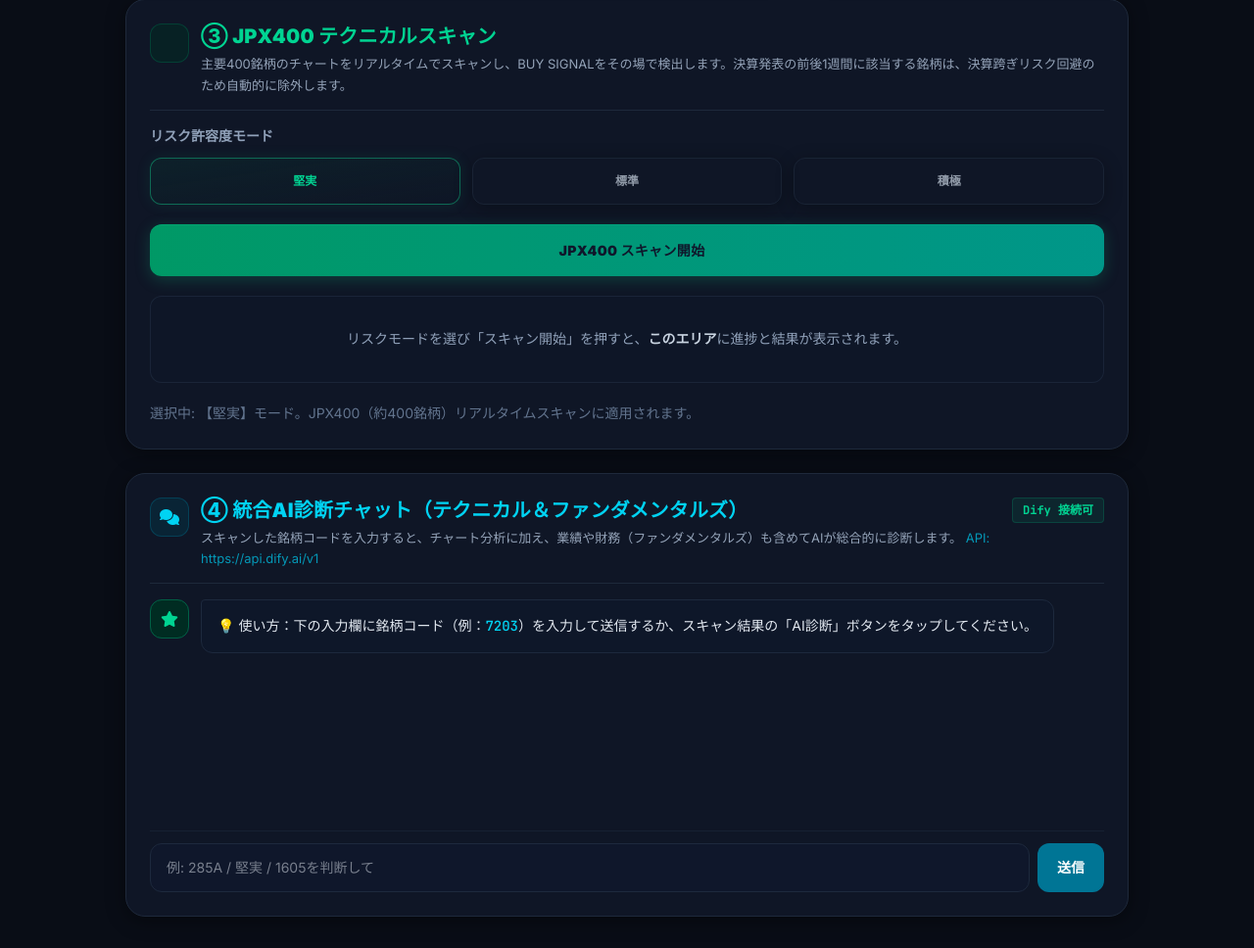
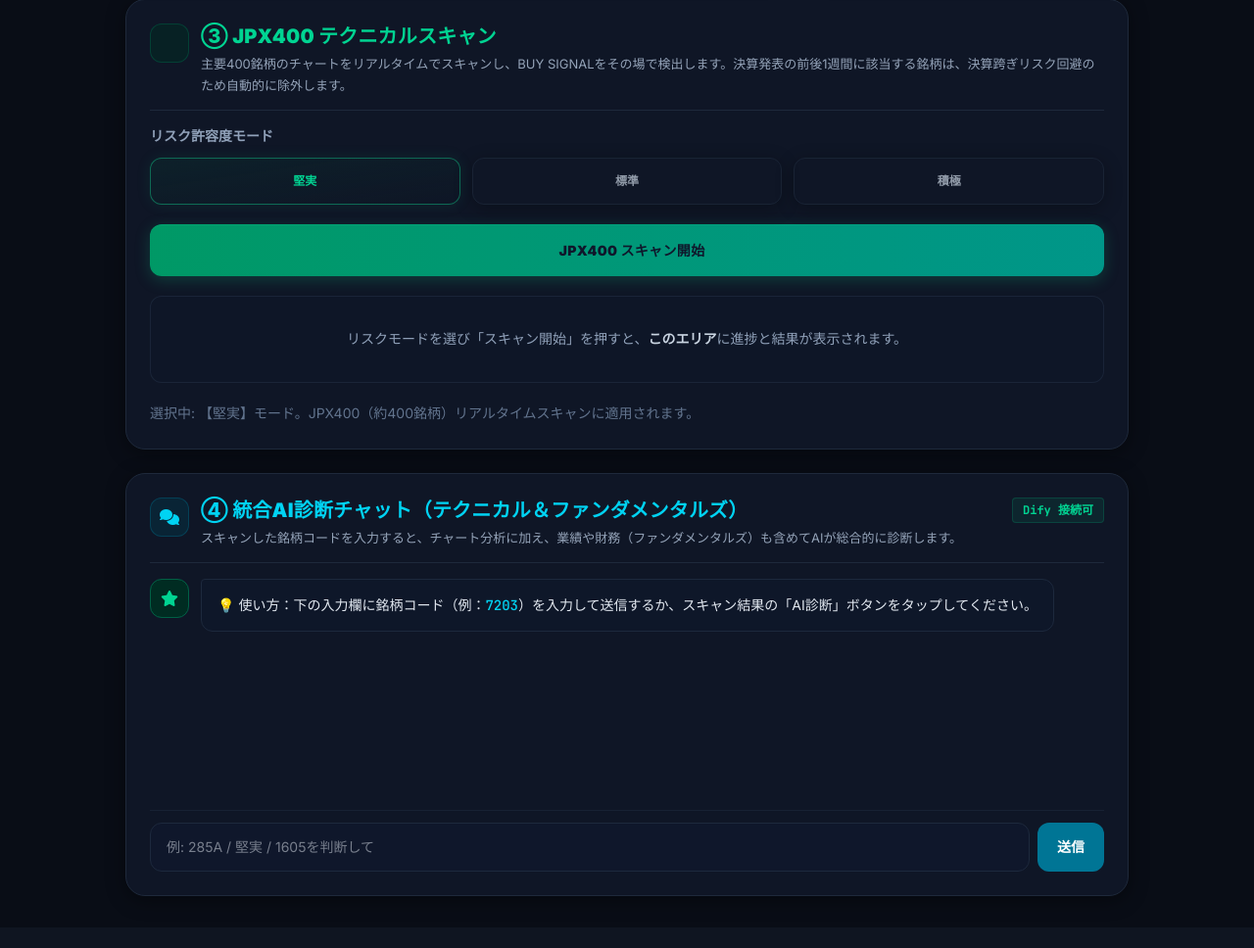
Before and after one commit to lilmasa0304-oss/stellar-screener, a FastAPI app: page / in a window 1280 px wide. Shown: the part 785-1753 px from the top of the page at 98% size. After the commit the page ends 1716 px from the top, so only its background shows below. Run offline with FastAPI, Linux system fonts and the light colour scheme.

Commit message:
Hide Dify API URL in chat UI and fix scan loading copy.
Co-authored-by: Cursor <cursoragent@cursor.com>

```diff
--- a/templates/index.html
+++ b/templates/index.html
@@ -414,7 +414,7 @@
                     </div>
                     <p class="section-desc">
                         スキャンした銘柄コードを入力すると、チャート分析に加え、業績や財務（ファンダメンタルズ）も含めてAIが総合的に診断します。
-                        <span id="ai-mode-label" class="text-cyan-500/80">接続確認中</span>
+                        <span id="ai-mode-label" class="hidden text-amber-400/90"></span>
                     </p>
                 </div>
             </div>
@@ -722,7 +722,7 @@
             document.getElementById('scan-results-wrap').classList.add('hidden');
             document.getElementById('scan-loading-title').textContent = `【${mode}】JPX400 をスキャン中...`;
             document.getElementById('scan-loading-desc').textContent =
-                '約400銘柄を並列処理しています。完了までこの画面から移動しません。';
+                '約400銘柄を並列処理しています。完了までこの画面を離れずにお待ちください。';
         }
 
         function showScanResults() {
@@ -1029,15 +1029,24 @@
                 if (status.configured) {
                     badge.textContent = 'Dify 接続可';
                     badge.className = 'text-xs bg-emerald-500/10 text-emerald-400 border border-emerald-500/20 px-2.5 py-1 rounded font-bold mono-font';
-                    if (modeLabel) modeLabel.textContent = `API: ${status.api_url || 'Dify Workflow'}`;
+                    if (modeLabel) {
+                        modeLabel.textContent = '';
+                        modeLabel.classList.add('hidden');
+                    }
                 } else {
                     badge.textContent = 'APIキー未設定';
                     badge.className = 'text-xs bg-amber-500/10 text-amber-400 border border-amber-500/20 px-2.5 py-1 rounded font-bold mono-font';
-                    if (modeLabel) modeLabel.textContent = 'DIFY_API_KEY を設定してください';
+                    if (modeLabel) {
+                        modeLabel.textContent = 'DIFY_API_KEY を設定してください';
+                        modeLabel.classList.remove('hidden');
+                    }
                 }
             } catch (_) {
                 badge.textContent = '接続不明';
-                if (modeLabel) modeLabel.textContent = '—';
+                if (modeLabel) {
+                    modeLabel.textContent = '';
+                    modeLabel.classList.add('hidden');
+                }
             }
         }
 
```
